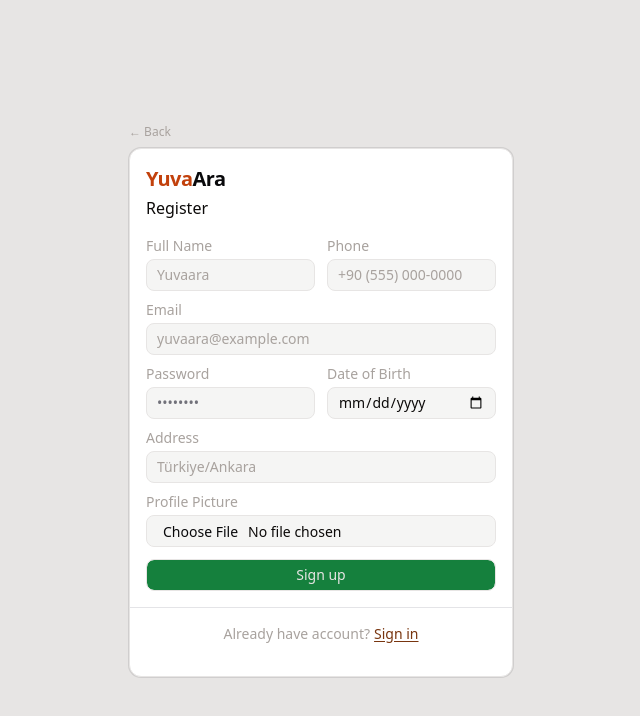
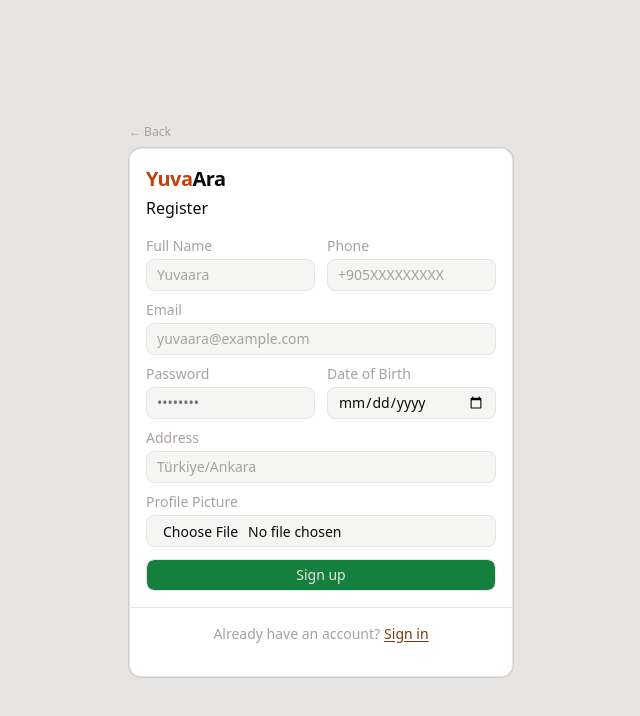
Before and after one commit to enestalhazor/yuvaara, a React (Vite) app: page /register in a window 1280 px wide. Shown: the top 716 px of the page, without its empty margins (319-959 px from the left). Built offline with nearby package versions, Linux system fonts and the light colour scheme.

Commit message:
edit for deploy

```diff
--- a/src/Header.jsx
+++ b/src/Header.jsx
@@ -90,7 +90,7 @@ function Header() {
                                         Profile
                                     </div>
                                     <div className="px-4 py-2.5 text-sm text-stone-500 hover:bg-stone-100 hover:text-amber-900 cursor-pointer transition-colors rounded-lg mx-1" onClick={() => navigate("/forms")}>
-                                        My Forms
+                                        My Applications
                                     </div>
                                     <hr className="border-stone-200 my-1 mx-2" />
                                     <div className="px-4 py-2.5 text-sm text-red-800 hover:bg-stone-100 hover:text-red-800 cursor-pointer transition-colors rounded-lg mx-1" onClick={logOut}>
--- a/src/Profile.jsx
+++ b/src/Profile.jsx
@@ -124,7 +124,7 @@ function Profile() {
                                         <Label className="text-stone-400">Phone</Label>
                                         <Input
                                             disabled={isDisabled}
-                                            onChange={(e) => setPhone(e.target.value.replace(/[^\d\s+]/g, ""))}
+                                            onChange={(e) => setPhone(e.target.value.replace(/[^\d+]/g, ""))}
                                             value={phone}
                                             className="text-stone-950 bg-stone-100 border-stone-200 placeholder-stone-400"
                                         />
--- a/src/Register.jsx
+++ b/src/Register.jsx
@@ -109,9 +109,9 @@ function Register() {
                                     <Input
                                         value={phone}
                                         type="text"
-                                        placeholder="+90 (555) 000-0000"
+                                        placeholder="+905XXXXXXXXX"
                                         className="bg-stone-100 border-stone-200 text-stone-950 placeholder:text-stone-400"
-                                        onChange={(e) => setPhone(e.target.value.replace(/[^\d\s+]/g, ""))}
+                                        onChange={(e) => setPhone(e.target.value.replace(/[^\d+]/g, ""))}
                                     />
                                 </div>
                             </div>
@@ -148,7 +148,7 @@ function Register() {
                             <Button onClick={handleRegister} className="w-full bg-green-700 text-stone-200 border border-stone-200 hover:bg-green-600">Sign up</Button>
                         </CardContent>
                         <CardFooter className="justify-center text-sm bg-white text-stone-400">
-                            Already have account?
+                            Already have an account?
                             <Link to="/login" className="ml-1 text-amber-900 underline underline-offset-2 hover:opacity-80">
                                 Sign in
                             </Link>
--- a/src/UserForms.jsx
+++ b/src/UserForms.jsx
@@ -66,7 +66,7 @@ function UserForms() {
                     <div className="flex flex-col gap-3 w-full">
                         {forms.length === 0 ? (
                             <div className="w-full text-center py-10 bg-white border border-stone-200 rounded-xl">
-                                <p className="text-sm text-stone-400">No forms found.</p>
+                                <p className="text-sm text-stone-400">No applications found.</p>
                             </div>
                         ) : (
                             forms.toReversed().map((form) => (
@@ -78,7 +78,6 @@ function UserForms() {
                                             </div>
                                             <div>
                                                 <p className="text-sm font-medium text-stone-950">Adoption #{form.adoption_list_id}</p>
-                                                <p className="text-xs text-stone-400">List ID: {form.adoption_list_id}</p>
                                             </div>
                                         </div>
                                         <button
```
